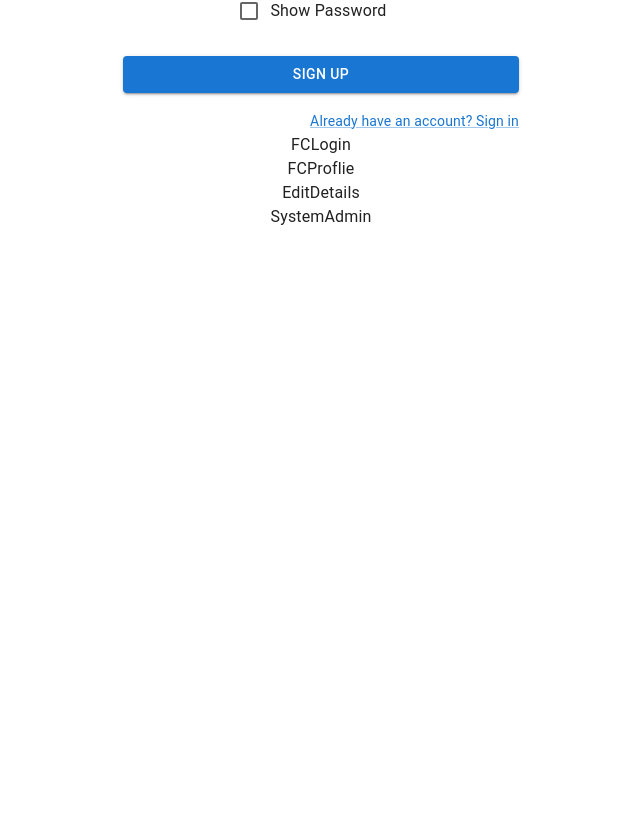
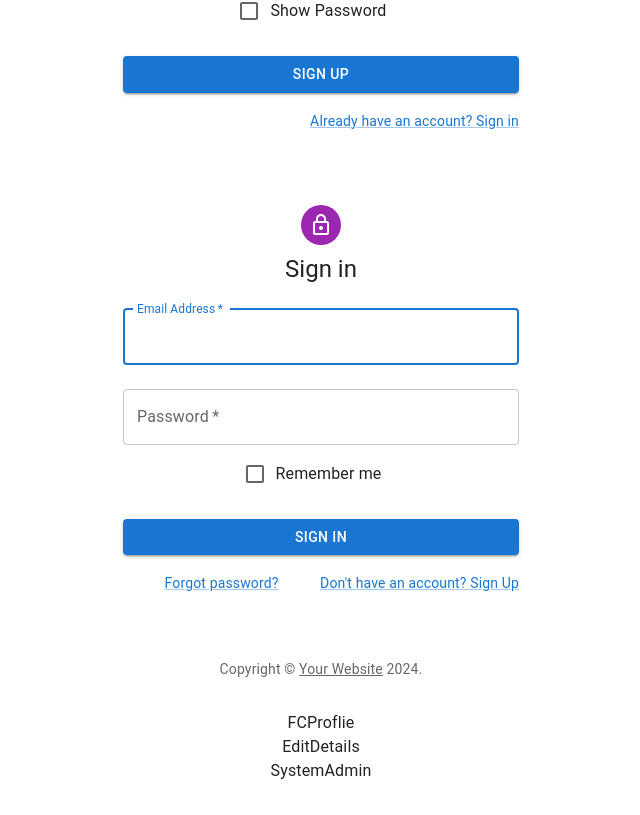
Before and after one commit to Rahav89/Ex_3_Rahav_Tamar, a React (Vite) app: page / in a window 1280 px wide. Shown: the part 938-1753 px from the top of the page, without its empty margins (319-959 px from the left). Before the commit the page ends 1199 px from the top, so only its background shows below. Built offline with nearby package versions, Linux system fonts and the light colour scheme.

Commit message:
login add

```diff
--- a/src/FCComps/Login.jsx
+++ b/src/FCComps/Login.jsx
@@ -1,7 +1,110 @@
-import React from 'react'
+import * as React from 'react';
+import Avatar from '@mui/material/Avatar';
+import Button from '@mui/material/Button';
+import CssBaseline from '@mui/material/CssBaseline';
+import TextField from '@mui/material/TextField';
+import FormControlLabel from '@mui/material/FormControlLabel';
+import Checkbox from '@mui/material/Checkbox';
+import Link from '@mui/material/Link';
+import Grid from '@mui/material/Grid';
+import Box from '@mui/material/Box';
+import LockOutlinedIcon from '@mui/icons-material/LockOutlined';
+import Typography from '@mui/material/Typography';
+import Container from '@mui/material/Container';
+import { createTheme, ThemeProvider } from '@mui/material/styles';
+
+function Copyright(props) {
+  return (
+    <Typography variant="body2" color="text.secondary" align="center" {...props}>
+      {'Copyright © '}
+      <Link color="inherit" href="https://mui.com/">
+        Your Website
+      </Link>{' '}
+      {new Date().getFullYear()}
+      {'.'}
+    </Typography>
+  );
+}
+
+const defaultTheme = createTheme();
 
 export default function Login() {
+  const handleSubmit = (event) => {
+    event.preventDefault();
+    const data = new FormData(event.currentTarget);
+    console.log({
+      email: data.get('email'),
+      password: data.get('password'),
+    });
+  };
+
   return (
-    <div>FCLogin</div>
-  )
+    <ThemeProvider theme={defaultTheme}>
+      <Container component="main" maxWidth="xs">
+        <CssBaseline />
+        <Box
+          sx={{
+            marginTop: 8,
+            display: 'flex',
+            flexDirection: 'column',
+            alignItems: 'center',
+          }}
+        >
+          <Avatar sx={{ m: 1, bgcolor: 'secondary.main' }}>
+            <LockOutlinedIcon />
+          </Avatar>
+          <Typography component="h1" variant="h5">
+            Sign in
+          </Typography>
+          <Box component="form" onSubmit={handleSubmit} noValidate sx={{ mt: 1 }}>
+            <TextField
+              margin="normal"
+              required
+              fullWidth
+              id="email"
+              label="Email Address"
+              name="email"
+              autoComplete="email"
+              autoFocus
+            />
+            <TextField
+              margin="normal"
+              required
+              fullWidth
+              name="password"
+              label="Password"
+              type="password"
+              id="password"
+              autoComplete="current-password"
+            />
+            <FormControlLabel
+              control={<Checkbox value="remember" color="primary" />}
+              label="Remember me"
+            />
+            <Button
+              type="submit"
+              fullWidth
+              variant="contained"
+              sx={{ mt: 3, mb: 2 }}
+            >
+              Sign In
+            </Button>
+            <Grid container>
+              <Grid item xs>
+                <Link href="#" variant="body2">
+                  Forgot password?
+                </Link>
+              </Grid>
+              <Grid item>
+                <Link href="#" variant="body2">
+                  {"Don't have an account? Sign Up"}
+                </Link>
+              </Grid>
+            </Grid>
+          </Box>
+        </Box>
+        <Copyright sx={{ mt: 8, mb: 4 }} />
+      </Container>
+    </ThemeProvider>
+  );
 }
```
